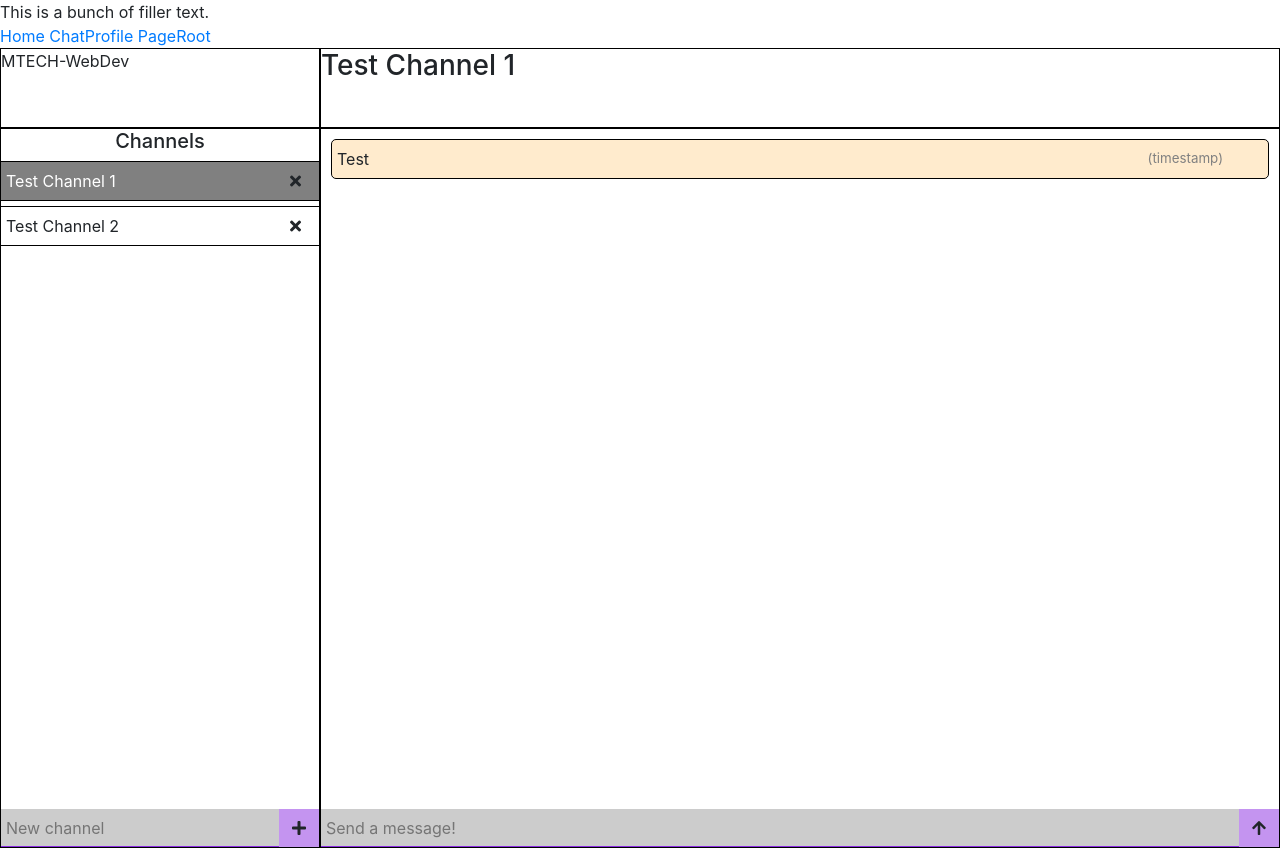
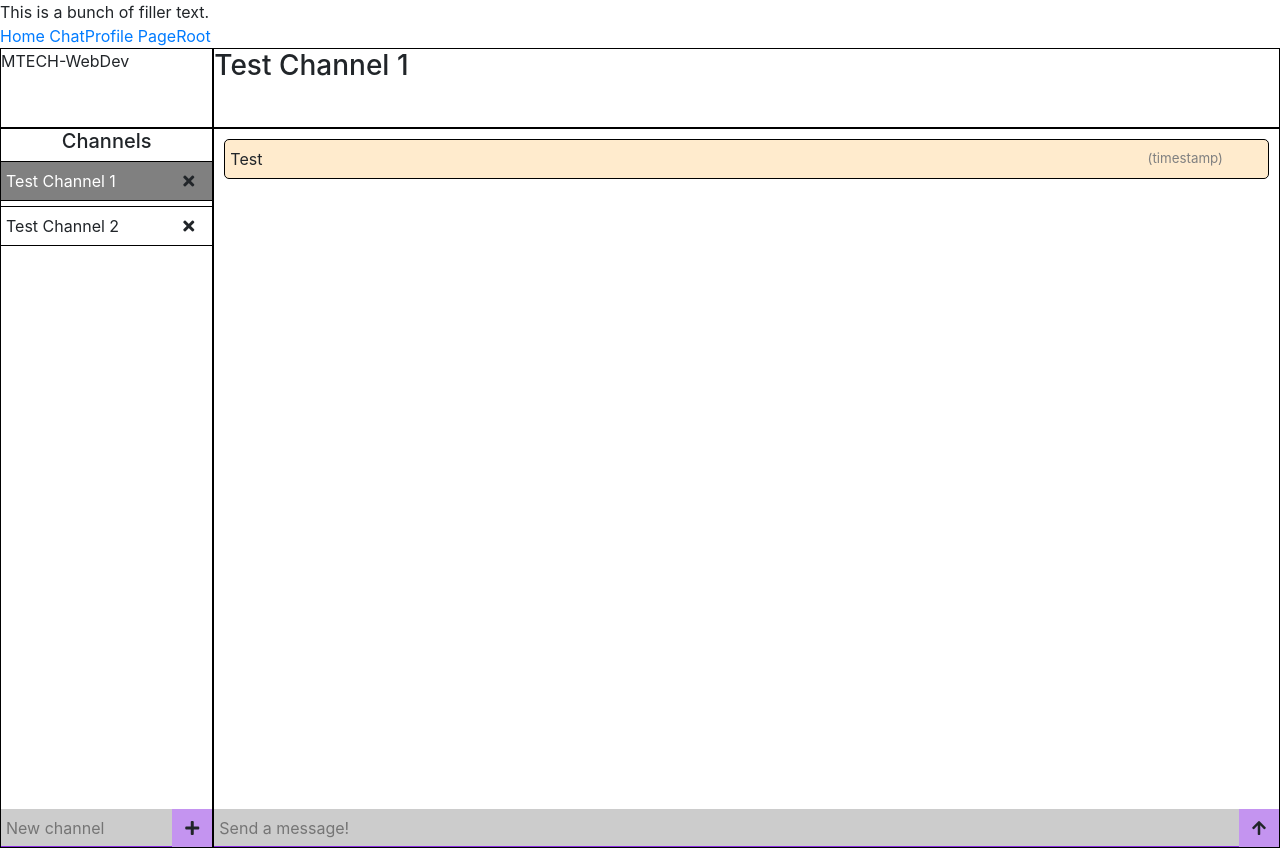
Before and after one commit to sam-leishman/chat-app, a React (Create React App) app: page /HomePage in a window 1280 px wide. Built offline with nearby package versions, Linux system fonts and the light colour scheme.

Commit message:
Install firebase, fix error when deleting channels

```diff
--- a/package.json
+++ b/package.json
@@ -6,8 +6,10 @@
     "@testing-library/jest-dom": "^5.11.6",
     "@testing-library/react": "^11.2.2",
     "@testing-library/user-event": "^12.6.0",
+    "firebase": "^8.2.1",
     "react": "^17.0.1",
     "react-dom": "^17.0.1",
+    "react-firebase-hooks": "^2.2.0",
     "react-router-dom": "^5.2.0",
     "react-scripts": "4.0.1",
     "uuid": "^8.3.2",
--- a/src/App.css
+++ b/src/App.css
@@ -138,6 +138,11 @@ body {
   align-items: center;
 }
 
+.no-channel {
+  text-align: center;
+  margin-top: 20px;
+}
+
 h5 {
   text-align: center;
 }
--- a/src/components/Chat.js
+++ b/src/components/Chat.js
@@ -12,6 +12,11 @@ class Chat extends Component {
     }
 
     render() {
+        if (this.props.channel === undefined) {
+            return (
+                <div><h3 className='no-channel'>Please select a channel</h3></div>
+            );
+        }
         const messages = this.props.channel.messages.map((message, index) => (
             <div key={index} className='message flex'>
                 {message.text}
--- a/src/pages/HomePage.js
+++ b/src/pages/HomePage.js
@@ -4,6 +4,29 @@ import Header from '../components/Header.js';
 import Chat from '../components/Chat.js';
 import ServerName from '../components/ServerName'
 import Channels from '../components/Channels'
+
+// Firebase =======================================================
+// import firebase from 'firebase/app';
+// import 'firebase/firestore';
+// import 'firebase/auth';
+// import { useAuthState } from 'react-firebase-hooks/firestore';
+// import { useCollectionData } from "react-firebase-hooks/firestore";
+
+// firebase.initializeApp({
+//     apiKey: "AIzaSyBZis4GrO4npwU7Vl4-NbsFdjqsNXQNzrc",
+//     authDomain: "spiffy-chat-app.firebaseapp.com",
+//     projectId: "spiffy-chat-app",
+//     storageBucket: "spiffy-chat-app.appspot.com",
+//     messagingSenderId: "915849283049",
+//     appId: "1:915849283049:web:ee555eac17266ba83ff778",
+//     measurementId: "G-BCVXZEJNEY"
+// })
+
+// const auth = firebase.auth();
+// const firestore = firebase.firestore();
+
+// const [user] = useAuthState(auth);
+// ================================================================
 
 class HomePage extends Component {
     componentDidMount() {
@@ -27,18 +50,18 @@ class HomePage extends Component {
         return (
             <div className='container-fluid'>
                 <div className="row no-gutters header">
-                    <header className='server-name col-3'>
+                    <header className='server-name col-3 col-lg-2'>
                         <ServerName></ServerName>
                     </header>
-                    <header className='channel-header col-9'>
+                    <header className='channel-header col-9 col-lg-10'>
                         <Header channelTabs={channelTabs} />
                     </header>
                 </div>
                 <div className='main-page row no-gutters'>
-                    <div className='channels col-3'>
+                    <div className='channels col-3 col-lg-2'>
                         <Channels channelTabs={channelTabs} />
                     </div>
-                    <div className='messages-box col-9'>
+                    <div className='messages-box col-9 col-lg-10'>
                         <Chat
                             channel={currentChannel}
                         />
```
Also changed, not shown: 2 other files (tests, documents, lock files or other folders).
